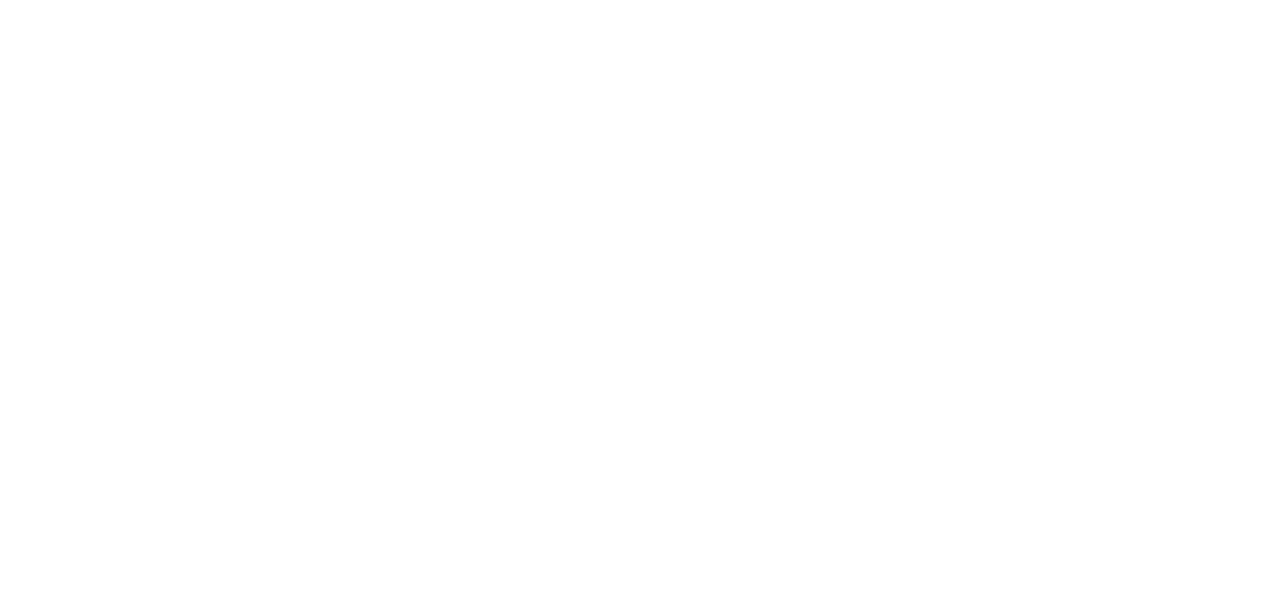
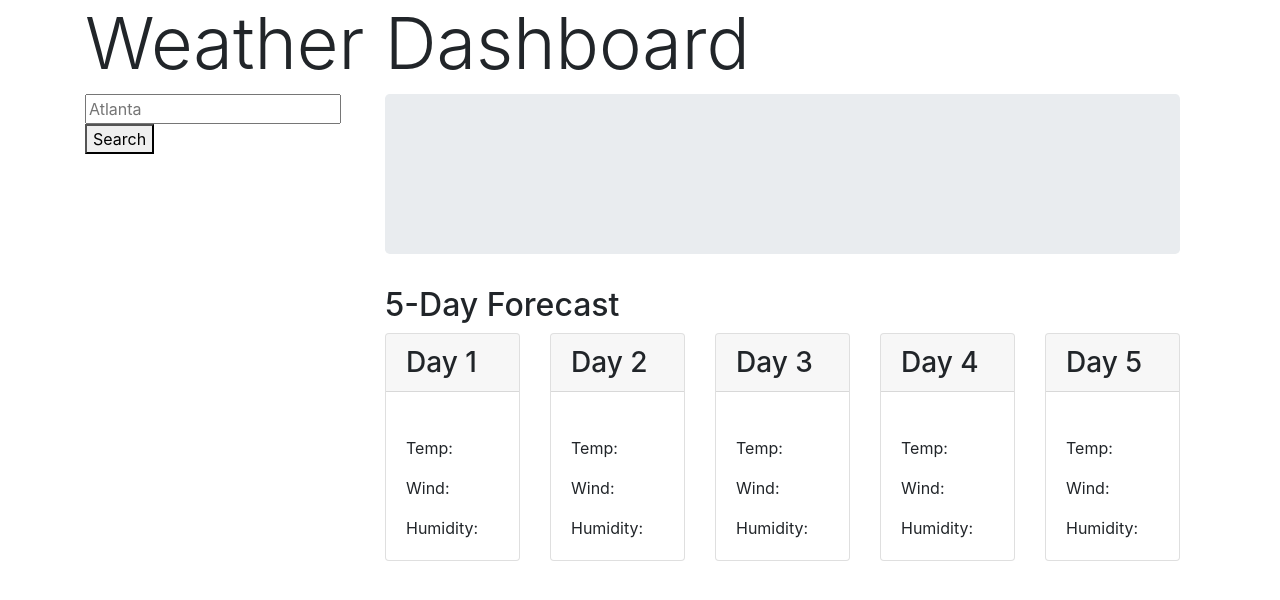
Before and after one commit to CalvinTurner10/Homework06_Weather-Dashboard, a plain HTML site: page index.html in a window 1280 px wide. Drawn offline with nearby package versions, Linux system fonts and the light colour scheme.

Commit message:
new script file

```diff
--- /dev/null
+++ b/Assets/js/script.js
@@ -0,0 +1,6 @@
+var apiUrl = 'https://api.openweathermap.org';
+var apiKey = "f2632b476b7c8f2b74d12f66078b6b96";
+
+var searcHistory = [];
+var searchedCity = "";
+var selectedCity = "Atlanta"
--- a/index.html
+++ b/index.html
@@ -8,7 +8,108 @@
     ">
     <title>Weather Dashboard</title>
 </head>
-<body>
+<body class ="container -p">
+    <div class="row">
+        <header class="col">
+    <h1 class="display-3">Weather Dashboard</h1>
+</header>
+</div>
+<div class ="row">
+    <aside id= "searchBox" class= col-3>
+        <input type="text" id="the-input" placeholder="Atlanta">
+        <button type ="submit" class="primary-btn" id= "search-button"> Search</button>
+        <div style ="justify-self: left; padding-top: 20px; flex-wrap: wrap; flex-direction: column" id="user-search-buttons"></div>
+    </aside>
+    <div class= "col-9 md-6">
+        <div id= "today" class= "container px-5px py-5px">
+            <div class="jumbotron">
+                <h1 id="name"></h1>
+                <div id="date"></div>
+                <img id="conditions" />
+                <div id="temp"></div>
+                <div id="humidity"></div>
+                <div id="windspeed"></div>
+                <div id="uvIndex"></div>
+        </div>
+    </div>
+    <div class="container">
+        <section class= "row">
+            <div class="col-12 col-md-9">
+                <h2>5-Day Forecast</h2>
+            </div>
+        </section>
+        <section class ="row">
+            <div class= "col mb-3">
+                <div class= "card">
+                    <h3 class="card-header">
+                        Day 1
+                    </h3>
+                    <div class ="card-body">
+                        <img class="card-text"/>
+                        <p class ="card-text"> Temp: </p>
+                        <p class ="card-text"> Wind: </p>
+                        <p class ="card-text"> Humidity: </p>
+                    </div>
+                </div>
+            </div>
+            <div class= "col mb-3">
+                <div class= "card">
+                    <h3 class="card-header">
+                        Day 2
+                    </h3>
+                    <div class ="card-body">
+                        <img class="card-text"/>
+                        <p class ="card-text"> Temp: </p>
+                        <p class ="card-text"> Wind: </p>
+                        <p class ="card-text"> Humidity: </p>
+                    </div>
+                </div>
+            </div>
+            <div class= "col mb-3">
+                <div class= "card">
+                    <h3 class="card-header">
+                        Day 3
+                    </h3>
+                    <div class ="card-body">
+                        <img class="card-text"/>
+                        <p class ="card-text"> Temp: </p>
+                        <p class ="card-text"> Wind: </p>
+                        <p class ="card-text"> Humidity: </p>
+                    </div>
+                </div>
+            </div>
+            <div class= "col mb-3">
+                <div class= "card">
+                    <h3 class="card-header">
+                        Day 4
+                    </h3>
+                    <div class ="card-body">
+                        <img class="card-text"/>
+                        <p class ="card-text"> Temp: </p>
+                        <p class ="card-text"> Wind: </p>
+                        <p class ="card-text"> Humidity: </p>
+                    </div>
+                </div>
+            </div>
+            <div class= "col mb-3">
+                <div class= "card">
+                    <h3 class="card-header">
+                        Day 5
+                    </h3>
+                    <div class ="card-body">
+                        <img class="card-text"/>
+                        <p class ="card-text"> Temp: </p>
+                        <p class ="card-text"> Wind: </p>
+                        <p class ="card-text"> Humidity: </p>
+                    </div>
+                </div>
+            </div>
+        </section>
+    </div>
+</div>
+</div>
+<script src=""></script>
+<script src="https://cdnjs.cloudflare.com/ajax/libs/jquery/3.2.1/jquery.min.js"></script>
 
 </body>
 </html>
```
